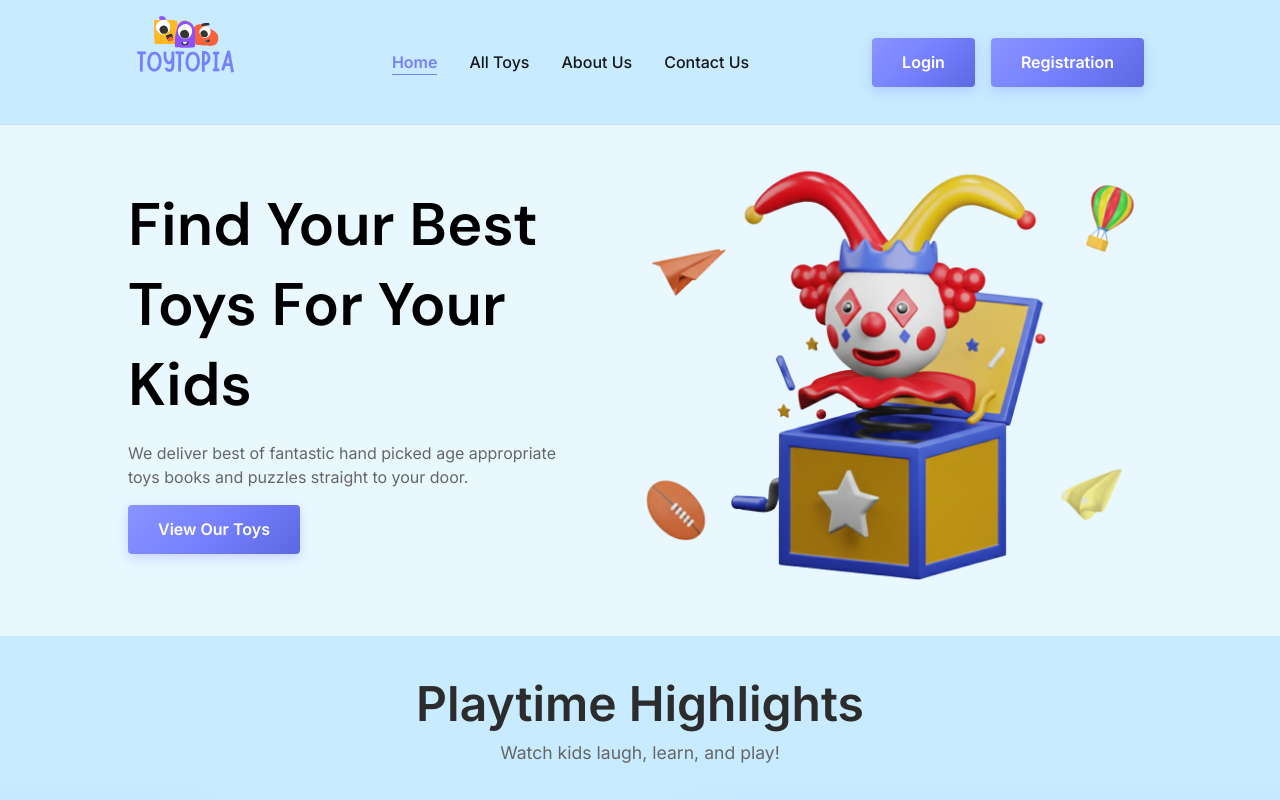
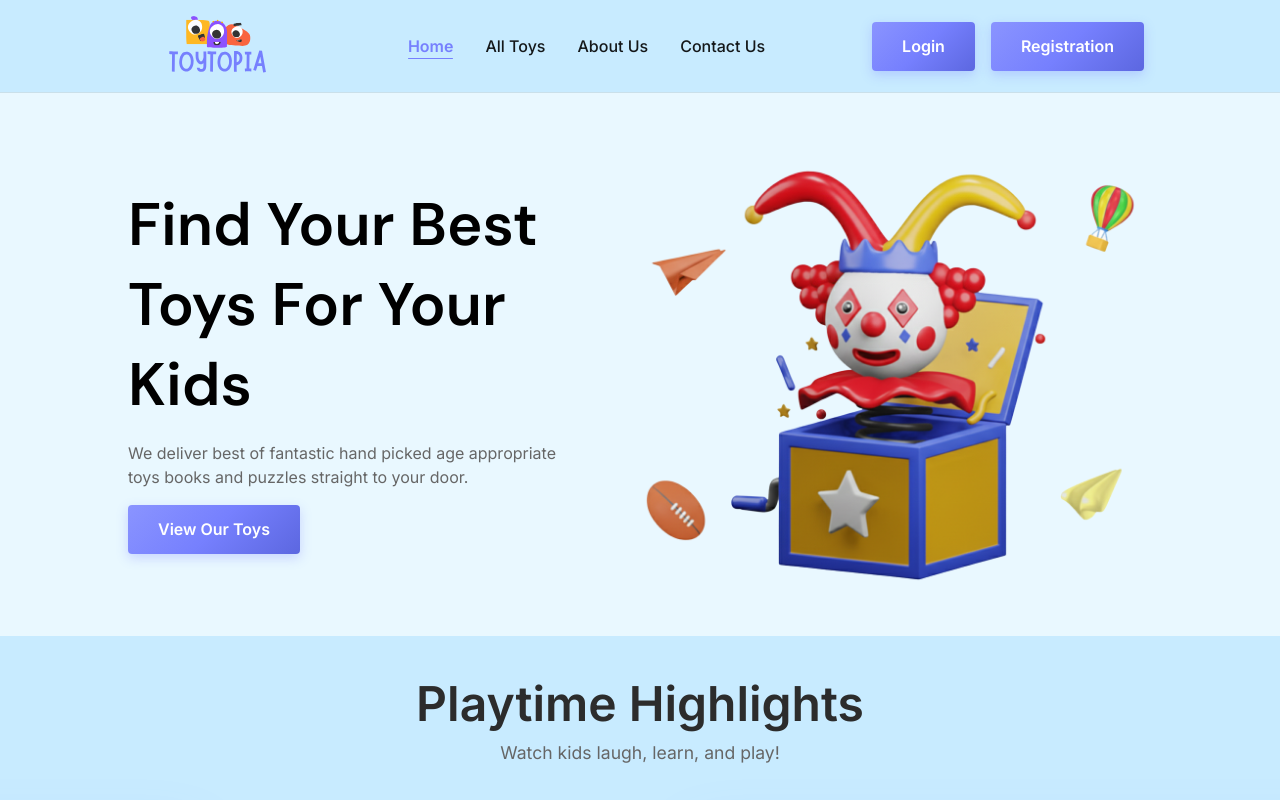
Before and after one commit to Tahmied/toytopia, a React (Vite) app: page / in a window 1280 px wide. Shown: the top 800 px of the page. Built offline with nearby package versions, Linux system fonts and the light colour scheme; no server answers.

Commit message:
- fixed minor styling issue

```diff
--- a/src/Components/Footer.jsx
+++ b/src/Components/Footer.jsx
@@ -7,7 +7,7 @@ const Footer = () => {
             <footer className="footer">
                 <div className="footer-container">
                     <div className="footer-section">
-                        <div onClick={() => navigate('/')} className='logo'>
+                        <div onClick={() => navigate('/')} className='footer-logo '>
                             <img src="/assets/logo.svg" alt="" className="logo-icon" />
                         </div>
                         <h3>About Us</h3>
--- a/src/index.css
+++ b/src/index.css
@@ -2037,7 +2037,7 @@ body.no-scroll {
     }
 }
 
-.logo {
+.footer-logo {
     display: flex;
     justify-content: flex-start;
     align-items: center;
```
